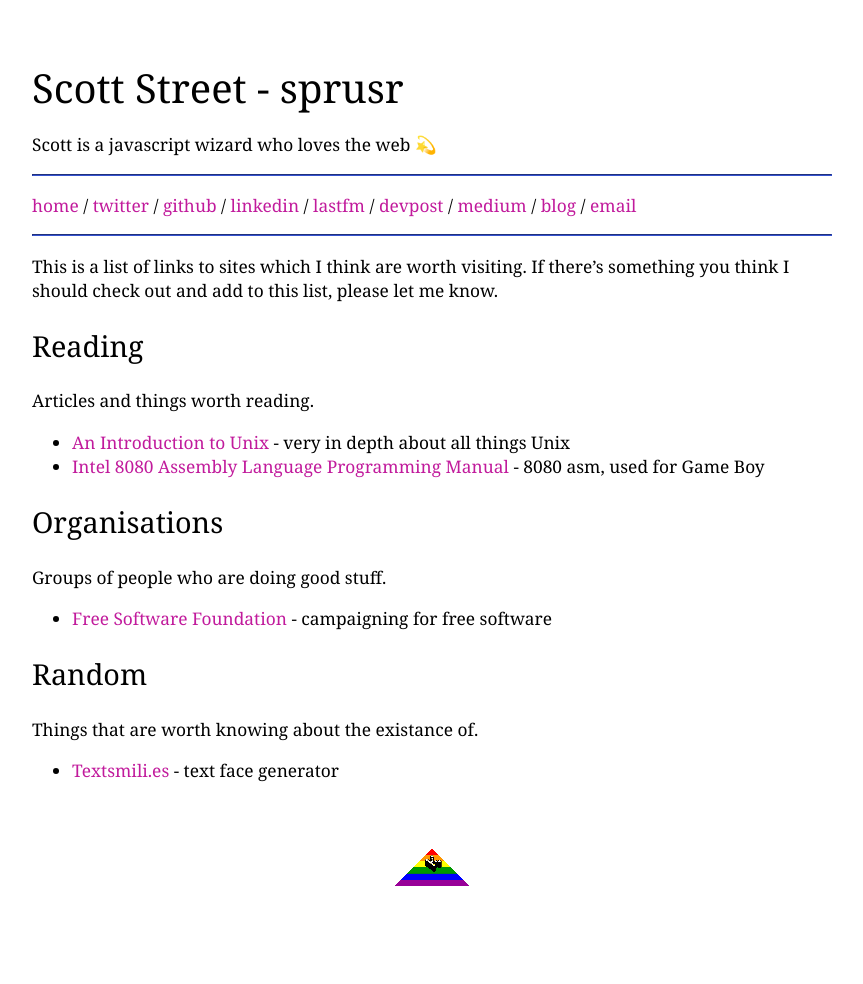
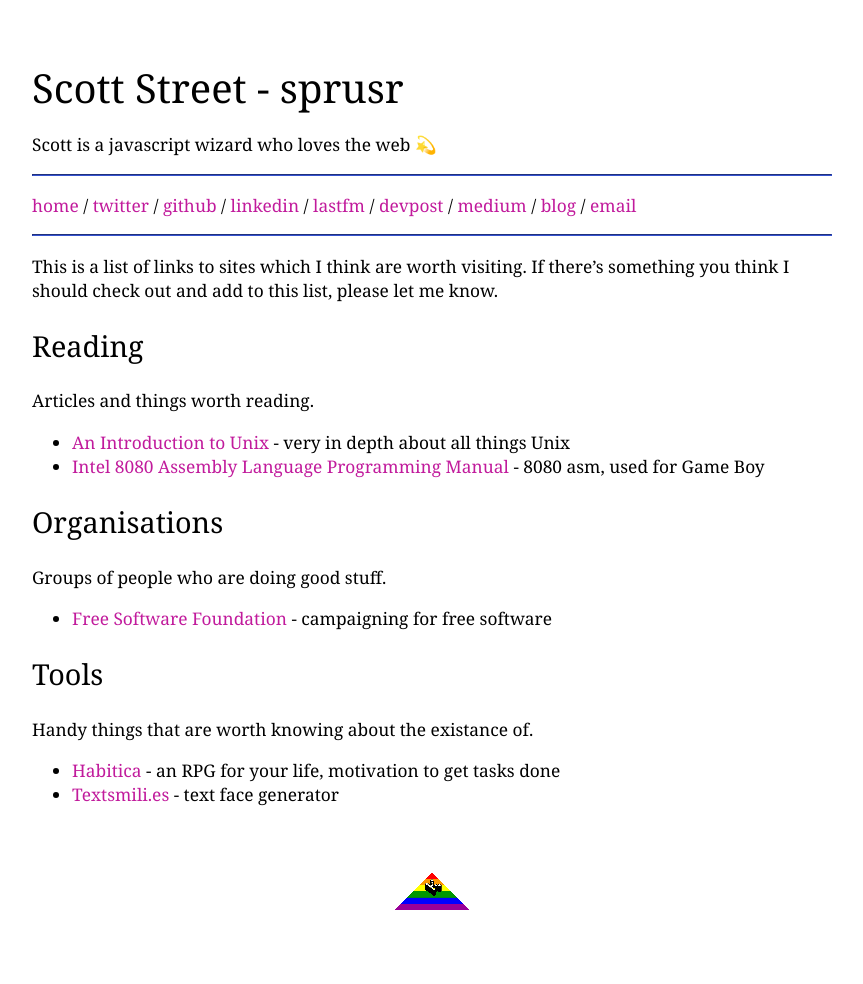
Before and after one commit to sprusr/sprusr.github.io, a Jekyll site: the page built from list.md, in a window 1280 px wide. Shown: the whole page, without its empty margins (208-1071 px from the left). Built offline with Jekyll 4.4.1, drawn with Linux system fonts in a browser that asks for light colours; before the commit the page ends 960 px from its top, so only the background shows below that.

Commit message:
Change random to tools, add Habitica

```diff
--- a/list.md
+++ b/list.md
@@ -19,8 +19,9 @@ Groups of people who are doing good stuff.
 
 * [Free Software Foundation](http://www.fsf.org/) - campaigning for free software
 
-## Random
+## Tools
 
-Things that are worth knowing about the existance of.
+Handy things that are worth knowing about the existance of.
 
+* [Habitica](https://habitica.com/) - an RPG for your life, motivation to get tasks done
 * [Textsmili.es](http://textsmili.es/) - text face generator
```
